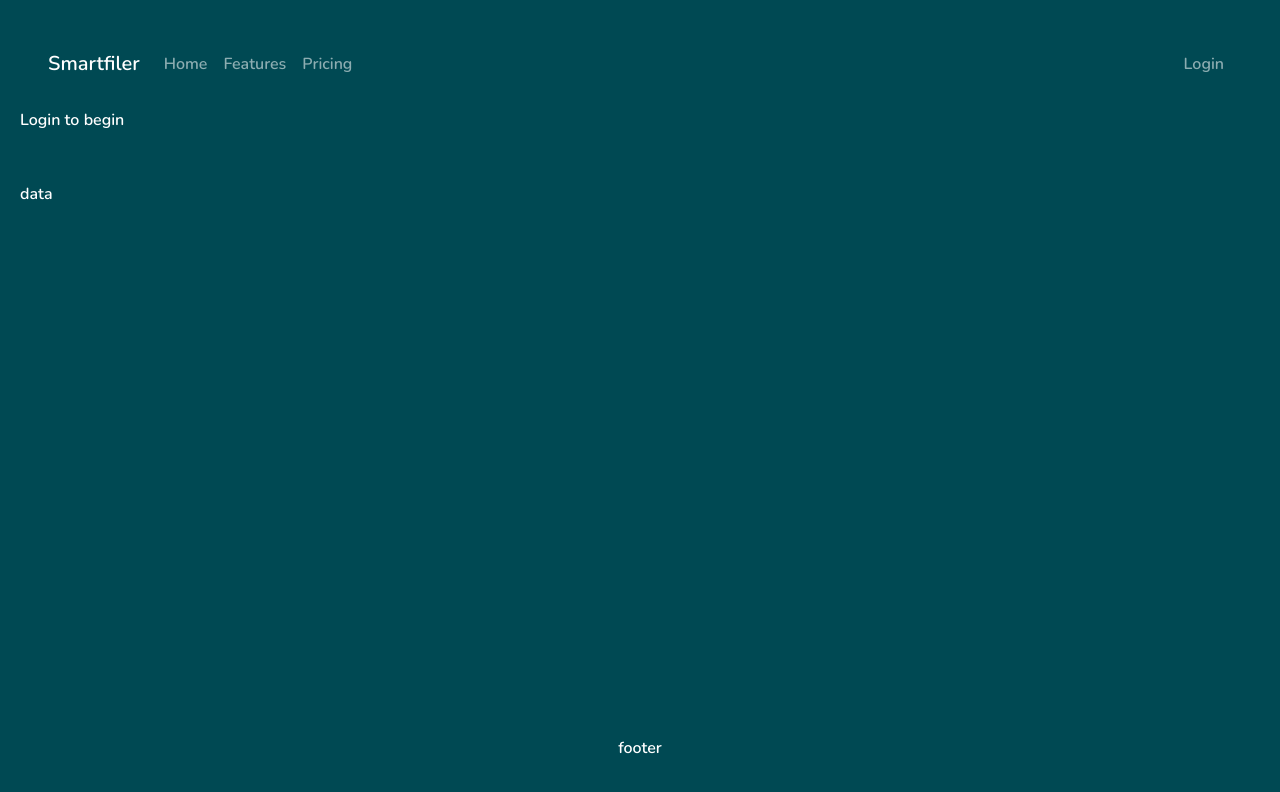
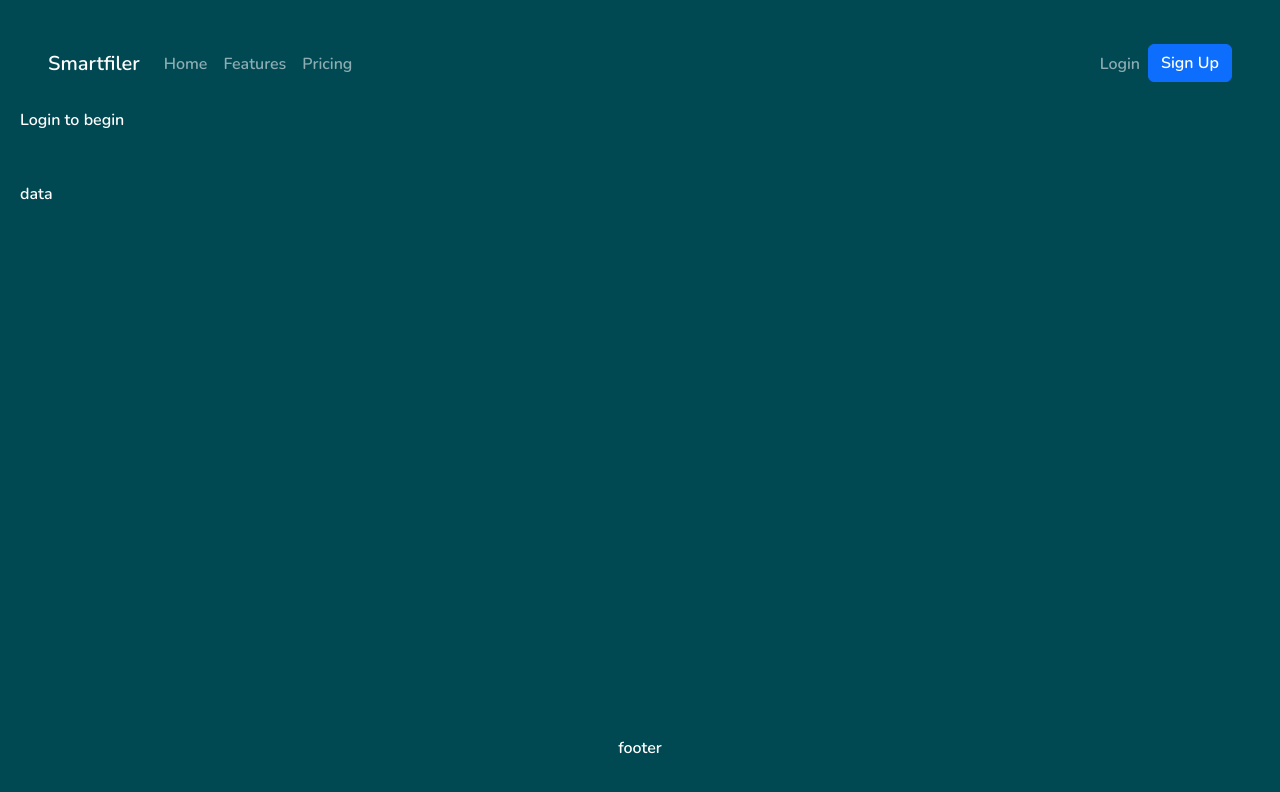
Before and after one commit to waynethewizard/smartfiler, a React (Create React App) app in the folder react_frontend/: page / in a window 1280 px wide. Shown: the top 792 px of the page. Built offline with nearby package versions, Linux system fonts and the light colour scheme.

Commit message:
signup btn added

```diff
--- a/react_frontend/src/components/LoginButton.js
+++ b/react_frontend/src/components/LoginButton.js
@@ -5,6 +5,7 @@ import Modal from 'react-bootstrap/Modal';
 import { useState } from 'react';
 import Button from 'react-bootstrap/Button';
 import Form from 'react-bootstrap/Form'
+import SignUpButton from './SignUpButton';
 
 const LoginButton = ({handleLogin}) => {
     const [show, setShow] = useState(false);
@@ -21,7 +22,8 @@ const LoginButton = ({handleLogin}) => {
             <Navbar bg="#004953" data-bs-theme="dark" className="justify-content-end" >
                 <Container className="d-flex justify-content-start">
                     <Nav >
-                        <Nav.Link href="#login" onClick={handleShow} >Login</Nav.Link>
+                        <Nav.Link href="#login" onClick={handleShow} >Login </Nav.Link>
+                        <SignUpButton />
                     </Nav>
                 </Container>
             </Navbar>
--- /dev/null
+++ b/react_frontend/src/components/SignUpButton.js
@@ -0,0 +1,30 @@
+import Container from 'react-bootstrap/Container';
+import Nav from 'react-bootstrap/Nav';
+import Navbar from 'react-bootstrap/Navbar';
+import Modal from 'react-bootstrap/Modal';
+import { useState } from 'react';
+import Button from 'react-bootstrap/Button';
+import Form from 'react-bootstrap/Form'
+
+const SignUpButton = ({handleLogin}) => {
+    const [show, setShow] = useState(false);
+    const handleShow = () => setShow(true);
+    const handleClose = () => {
+        setShow(false);
+        handleLogin();
+    }
+
+    // add form and call for logging in/signing
+
+    return (
+        <div>
+            <div>
+                <Button >Sign Up</Button>
+            </div>
+        </div>
+
+    )
+
+}
+
+export default SignUpButton
```
